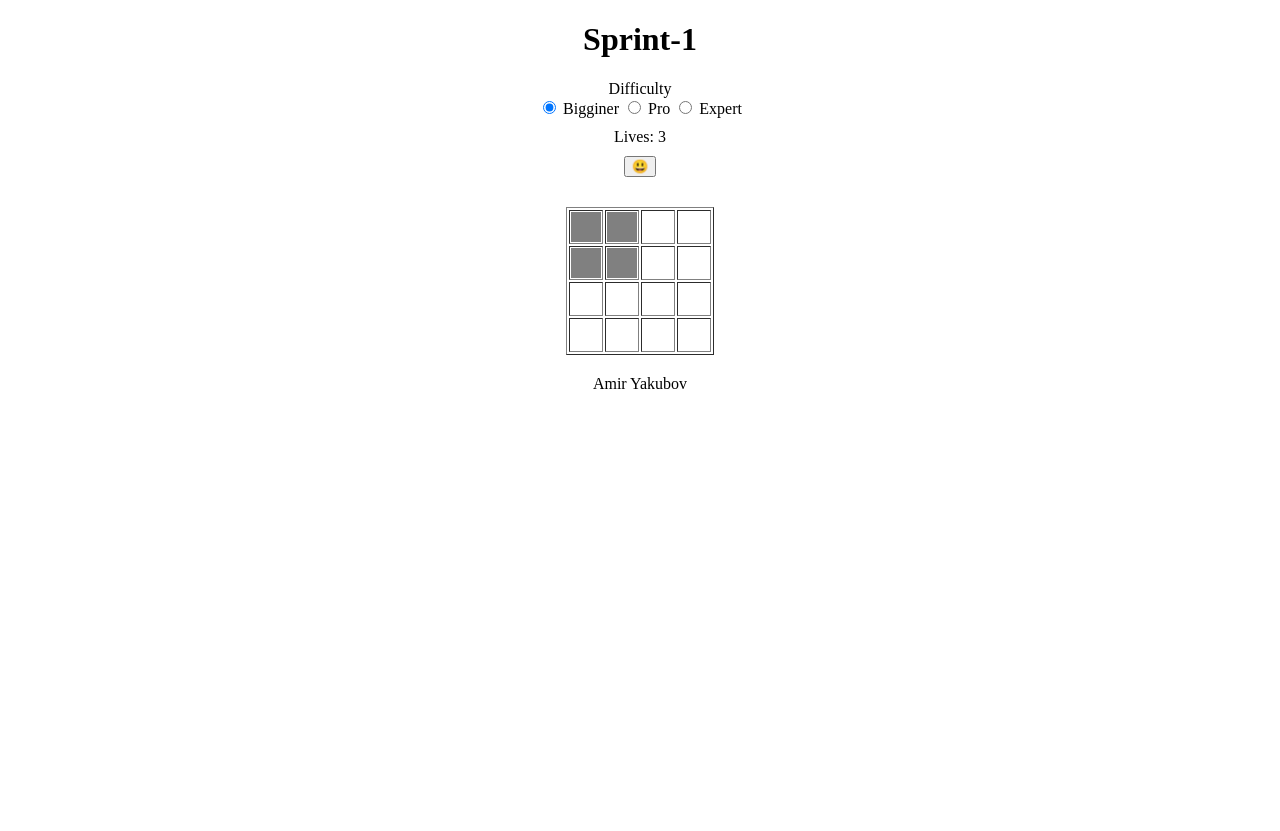
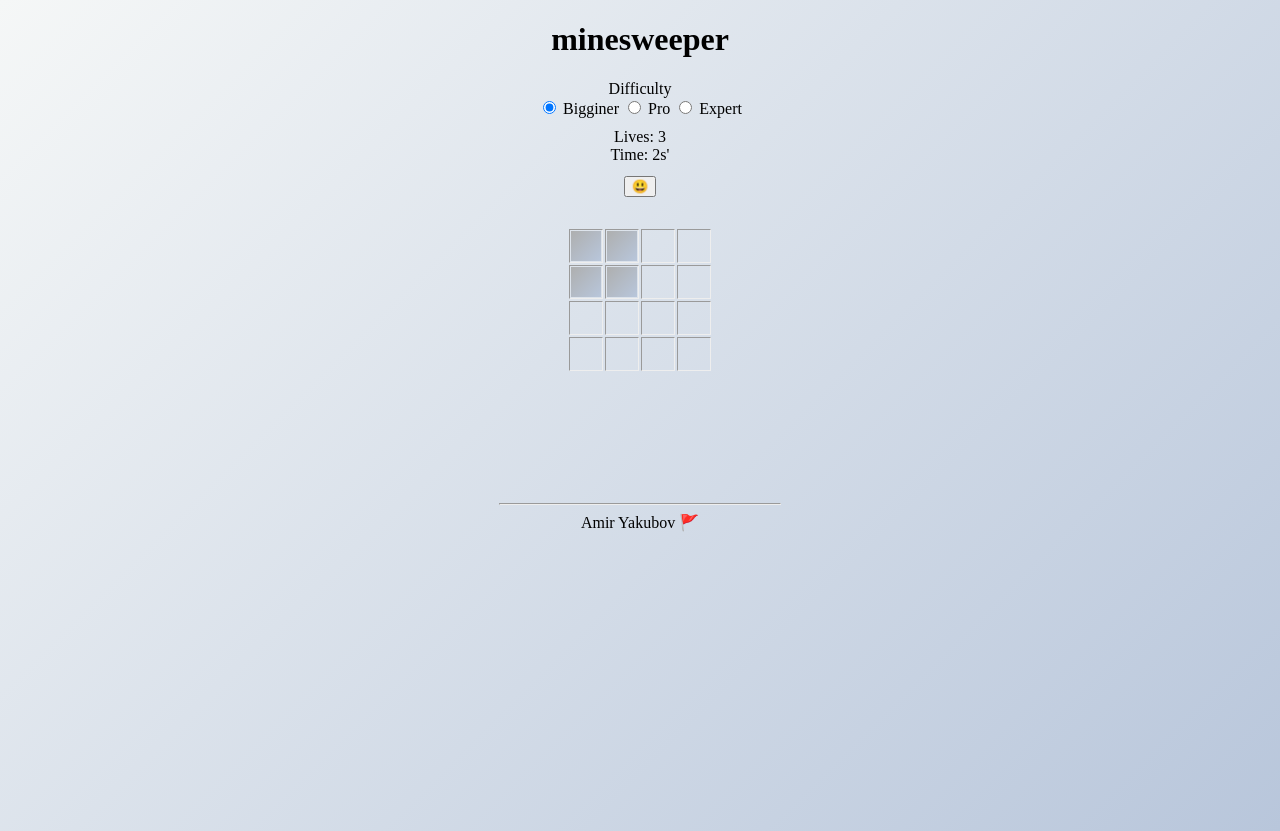
Before and after one commit to Amir-Yakubov/Minesweeper, a plain HTML site: page index.html in a window 1280 px wide. Both pictures are taken after a click on the element 586 px from the left and 226 px from the top of the page. Before the commit the page ends 800 px from the top, so only its background shows below. Drawn offline with Linux system fonts and the light colour scheme.

Commit message:
Add files via upload

```diff
--- a/css/style.css
+++ b/css/style.css
@@ -1,6 +1,9 @@
 body {
     text-align: center;
-
+    font-family: assistant;
+    background-image: linear-gradient(315deg, #b8c6db 0%, #f5f7f7 100%);
+    min-block-size: 800px;
+    margin-block: 10px;
 }
 
 .playAgain {
@@ -8,21 +11,25 @@ body {
 }
 
 table {
+    cursor: pointer;
     margin-inline: auto;
     margin-block: 20px;
+    border: none;
 }
 
 td {
     height: 30px;
     width: 30px;
+    line-height: 30px;
+    font-weight: bold;
+    font-size: 20px;
 }
 
 .not-exposed {
     line-height: 30px;
     height: 30px;
     width: 30px;
-    background-color: grey;
-    color: azure;
+    background-image: linear-gradient(315deg, #b8c6db 0%, #aeafaf 100%);
     opacity: 0;
 }
 
@@ -30,10 +37,29 @@ td {
     line-height: 30px;
     height: 30px;
     width: 30px;
-    background-color: grey;
-    color: azure;
+    background-image: linear-gradient(315deg, #b8c6db 0%, #aeafaf 100%);
 }
 
 .lives {
     margin-block-start: 10px;
 }
+
+.flag {
+    background-image: linear-gradient(315deg, #b8c6db 0%, #f5f7f7 100%);
+    line-height: 30px;
+    height: 30px;
+    width: 30px;
+    opacity: 1;
+}
+
+.clockText {
+    min-height: 20px;
+}
+
+.status-text {
+    font-size: 50px;
+    font-weight: 900;
+    height: 100px;
+    margin-block-end: 10px;
+    line-height: 100px;
+}
--- a/index.html
+++ b/index.html
@@ -3,11 +3,11 @@
 
 <head>
     <link rel="stylesheet" href="css/style.css">
-    <title>Sprint-1</title>
+    <title>Sprint1-Amir Yakubov</title>
 </head>
 
 <body onload="onInitGame()">
-    <h1>Sprint-1</h1>
+    <h1>minesweeper</h1>
 
     <div class="difficulty">
         <legend>Difficulty</legend>
@@ -21,7 +21,6 @@
     </div>
 
     <div class="gameZone">
-
         <div class="game-modal">
             <div class="lives">Lives: 3</div>
             <div class="clockText"></div>
@@ -33,7 +32,9 @@
 
     </div>
 
-    <footer>Amir Yakubov</footer>
+    <div class="status-text"></div>
+    <hr style="width:280px">
+    <footer>Amir Yakubov &#128681</footer>
 
     <script src="js/main.js"></script>
     <script src="js/utils.js"></script>
--- a/js/main.js
+++ b/js/main.js
@@ -1,46 +1,44 @@
 
-const MINE = '&#10038'
+const MINE = '💣'
+const FLAG = '🚩'
 
-//  A Matrix containing cell objects: Each cell:
 var gBoard
 var gGame
-// This is an object by which the board size is set
-// (in this case: 4x4 board and how many mines to put)
+var interval
+var timeControl = {
+    pageLoadTime: Date.now(),
+    isTimerOff: true,
+    delta: 0
+}
 
 gLevel = {
-    SIZE: 4, MINES: 2
+    MINES: 2
 }
 
-// This is an object in which you can keep and update the current game state:
-// isOn: Boolean, when true we let the user play
-// shownCount: How many cells are shown
-// markedCount: How many cells are marked (with a flag)
-// secsPassed: How many seconds passed
-
-function onInitGame() {
-    // This is called when page loads
-
+function onInitGame(boardSideZise = 4) {
     gGame = {
         isOn: true,
         shownCount: 0,
         markedCount: 0,
+        explodedMineCount: 0,
         secsPassed: 0,
         lives: 3
     }
 
+    timeControl = {
+        pageLoadTime: Date.now(),
+        isTimerOff: true,
+        delta: 0
+    }
+    interval = 0
     onDifficultyPress()
-    gBoard = builBoard()
-    console.log(gBoard)
+    onCellMarked()
+    gBoard = builBoard(boardSideZise)
     renderBoard(gBoard)
-
+    renderLives()
 }
 
 function builBoard(boardSideZise = 4) {
-    // Builds the board
-    // Set mines at random locations
-    // Call setMinesNegsCount()
-    // Return the created board
-
     var board = []
 
     for (var i = 0; i < boardSideZise; i++) {
@@ -50,7 +48,7 @@ function builBoard(boardSideZise = 4) {
                 minesAroundCount: 0,
                 isShown: false,
                 isMine: false,
-                isMarked: true
+                isMarked: false
             }
         }
     }
@@ -58,14 +56,13 @@ function builBoard(boardSideZise = 4) {
 }
 
 function setMinesNegsCount(board) {
-    // Count mines around each cell and set the cell's minesAroundCount.
     for (var i = 0; i < board.length; i++) {
         for (var j = 0; j < board[0].length; j++) {
             var currCell = board[i][j]
             if (currCell.isMine) continue
+            if (currCell.isMarked) continue
             var currCellCount = cellCountNegs(board, i, j)
             currCell.minesAroundCount = currCellCount
-            // console.log('currCell.minesAroundCount', currCell.minesAroundCount)
         }
     }
 }
@@ -83,29 +80,38 @@ function cellCountNegs(board, idxI, idxJ) {
             if (currCell.isMine === true) negsCount++
         }
     }
-    // console.log('negsCount', negsCount)
     return negsCount
 }
 
 function renderBoard(board) {
-    // Render the board as a <table> to the page
     var strHTML = ''
-    var CellFilling = ''
+    var cellFilling = ''
     var className = ''
+    var color = ''
 
     for (var i = 0; i < board.length; i++) {
         strHTML += '<tr>'
 
         for (var j = 0; j < board[0].length; j++) {
+            var cell = board[i][j]
 
-            var cell = board[i][j]
-            if (cell.isMine) CellFilling = MINE
-            else CellFilling = cell.minesAroundCount
-            if (!CellFilling) CellFilling = ''
+            color = rendColor(cell.minesAroundCount)
+            cellFilling = `<span style="color: ${color}">${cell.minesAroundCount}</span>`
 
-            className = (!cell.isShown) ? 'not-exposed' : 'exposed'
+            if (!cell.minesAroundCount) cellFilling = ''
+            if (cell.isMine) cellFilling = MINE
 
-            strHTML += `<td class="cell" onclick="onCellClicked(this,${i}, ${j})"><div class="${className} i-${i}-j-${j}">${CellFilling}</div></td>`
+            if (cell.isShown) {
+                className = 'exposed'
+            } else {
+                className = 'not-exposed'
+                if (cell.isMarked) {
+                    className += ` flag`
+                    cellFilling = FLAG
+                }
+            }
+
+            strHTML += `<td class="cell" onclick="onCellClicked(this,${i}, ${j})"><div class="${className} i-${i}-j-${j}">${cellFilling}</div></td>`
         }
         strHTML += '</tr>\n'
     }
@@ -115,68 +121,126 @@ function renderBoard(board) {
 }
 
 function onCellClicked(elCell, cellIdxI, cellIdxJ) {
+    var elCurrEmptyCell = elCell.querySelector(`.not-exposed`)
+    var currCell = gBoard[cellIdxI][cellIdxJ]
 
-    if (!gGame.isOn) return
-    if (cellIdxI < 0 || cellIdxI >= gBoard.length || cellIdxJ < 0 || cellIdxJ >= gBoard[0].length) return
-    var currCell = gBoard[cellIdxI][cellIdxJ]
-    if (currCell.isShown) return
+    if (timeControl.isTimerOff) {
+
+        timeControl.pageLoadTime = Date.now()
+        interval = setInterval(timer, 1000)
+    }
+
+    if (!gGame.isOn) return // game is not active
+    if (currCell.isMarked) return // this cell is a flag
+    if (currCell.isShown) return // this cell already shown
+    if (currCell.isMine) { // this cell is a mine
+        gGame.explodedMineCount++
+        gGame.lives -= 1
+        renderLives()
+        checkGameOver()
+        if (!gGame.lives) {
+            revealMines()
+            renderBoard(gBoard)
+            gameOver()
+            return
+        }
+        currCell.isShown = true
+        elCurrEmptyCell.style.opacity = '1'
+        gGame.shownCount++
+        return
+    }
 
     if (gGame.shownCount === 0) {
         currCell.isShown = true
-        gGame.shownCount++
-        getMines(gBoard, 2)
+        getMines(gBoard, gLevel.MINES)
         setMinesNegsCount(gBoard)
         renderBoard(gBoard)
     }
 
     currCell.isShown = true
+    elCurrEmptyCell.style.opacity = '1'
     gGame.shownCount++
-
-    var elCurrEmptyCell = elCell.querySelector(`.not-exposed`)
-    elCurrEmptyCell.style.opacity = '1'
+    console.log('cell clicked count', gGame.shownCount)
 
     expandShown(elCell, cellIdxI, cellIdxJ)
 
-    if (gBoard[cellIdxI][cellIdxJ].isMine) {
-        gGame.lives -= 1
-        renderLives()
-        if (!gGame.lives) {
-            gameOver()
-            return
-        }
-    }
-
+    checkGameOver()
 }
 
-function cellMarked() {
-    // Called on right click to mark a cell (suspected to be a mine)
-    // Search the web (and implement) how to hide the context menu on right click
-    const noContext = document.getElementById(`.board`);
+function onCellMarked() {
+    var elBoard = document.querySelector(`.board`);
+    elBoard.addEventListener('contextmenu', (event) => {
+        event.preventDefault()
 
-    noContext.addEventListener('contextmenu', (e) => {
-        console.log(e)
+        var classes = event.target.classList // class list function return an array
+        console.log(event.target)
+        var currCellIndexs = classes[1].split('-') // to get td indexs
+        var i = currCellIndexs[1] // array classes: [[i][0][j][0]]
+        var j = currCellIndexs[3] // need the second and the last
+        var currCell = gBoard[i][j]
+
+        if (currCell.isShown) return
+
+        if ((classes.contains('flag'))) {
+            currCell.isMarked = false
+            classes.remove('flag')
+        }
+        else {
+            currCell.isMarked = true
+            classes.add('flag')
+        }
+
+        if (classes.contains('flag')) { // after the shift check if flag
+            event.target.innerText = FLAG
+            gGame.markedCount++
+            gBoard[i][j].isMarked = true
+
+        } else if (gBoard[currCellIndexs[1]][currCellIndexs[3]].isMine) {
+            event.target.innerText = MINE
+            gGame.markedCount--
+            gBoard[i][j].isMarked = false
+
+        } else {
+            (event.target.innerText = '')
+            gGame.markedCount--
+            gBoard[i][j].isMarked = false
+        }
+
     });
 }
 
 function checkGameOver() {
-    // Game ends when all mines are marked, and all the other cells are shown
+    var elgameModal = document.querySelector('.status-text')
+    var numOfCells = gBoard.length ** 2
+
+    if ((gGame.markedCount + gGame.shownCount) === numOfCells && gGame.explodedMineCount === 0) {
+        elgameModal.innerText = 'Winner!'
+        stopTimer()
+    }
+    else if ((gGame.markedCount + gGame.shownCount) === numOfCells) {
+        elgameModal.innerText = 'Game over..'
+        stopTimer()
+    }
 }
 
 function expandShown(elCell, i, j) {
-    // When user clicks a cell with no mines around, we need to open not only that cell, but also its neighbors.
-    // NOTE: start with a basic implementation that only opens the non-mine 1st degree neighbors
-    // BONUS: if you have the time later, try to work more like the real algorithm (see description at the Bonuses section below)
-    var elCurrEmptyCell = elCell.querySelector(`.not-exposed`)
-    var emetyCellsIdxs = cellCountEmptyNegs(gBoard, i, j)
-    if (!emetyCellsIdxs) return
 
-    for (var k = 0; k < emetyCellsIdxs.length; k++) {
-        var negsI = emetyCellsIdxs[k].i
-        var negsj = emetyCellsIdxs[k].j
+    var negs = cellCountEmptyNegs(gBoard, i, j)
+    if (negs.minesIndexs.length > 0) return
+
+    for (var k = 0; k < negs.emtyIndexs.length; k++) {
+
+        var negsI = negs.emtyIndexs[k].i
+        var negsj = negs.emtyIndexs[k].j
         var currEmptyCell = gBoard[negsI][negsj]
-        currEmptyCell.isShown = true
-        elCurrEmptyCell = document.querySelector(`.i-${negsI}-j-${negsj}`)
-        elCurrEmptyCell.style.opacity = (elCurrEmptyCell.innerText === MINE) ? '0' : '1'
+
+        var elCurrEmptyCell = document.querySelector(`.i-${negsI}-j-${negsj}`)
+
+        if (!currEmptyCell.isShown && !currEmptyCell.isMarked) {
+            gGame.shownCount++
+            currEmptyCell.isShown = true
+            elCurrEmptyCell.style.opacity = '1'
+        }
     }
 }
 
@@ -184,9 +248,8 @@ function onDifficultyPress() {
     var elCurrDifficulty = document.querySelector('.difficulty')
 
     elCurrDifficulty.addEventListener('change', (event) => {
-        var elCurrDifficulty = Number(event.target.value)
+        elCurrDifficulty = Number(event.target.value)
 
-        console.log(elCurrDifficulty)
         playAgain(elCurrDifficulty)
     });
 }
@@ -194,7 +257,8 @@ function onDifficultyPress() {
 function playAgain(boardSideZise) {
     elbtn = document.querySelector('.playAgain')
     elbtn.innerText = '😃'
-    onInitGame()
+    stopTimer()
+    onInitGame(boardSideZise)
 }
 
 function getMines(board, numOfMines) {
@@ -202,21 +266,23 @@ function getMines(board, numOfMines) {
     for (var i = 0; i < numOfMines; i++) {
         var idxI = getRandomInt(0, board.length)
         var idxj = getRandomInt(0, board.length)
-        console.log(idxI, idxj)
+        if (board[idxI][idxj].isShown) {
+            numOfMines += 1
+            continue
+        }
+        console.log('Mine', idxI, idxj)
         board[idxI][idxj].isMine = true
     }
+    console.log(' ')
 }
 
 function gameOver() {
+    stopTimer()
     var elLIvesText = document.querySelector('.lives')
     elLIvesText.innerText = `Game Over!`
     elbtn = document.querySelector('.playAgain')
     elbtn.innerText = '🤯'
     gGame.isOn = false
-}
-
-function win() {
-
 }
 
 function renderLives() {
@@ -226,18 +292,56 @@ function renderLives() {
 
 function cellCountEmptyNegs(board, idxI, idxJ) {
     var emtyIndexs = []
-    var mineNegs = []
+    var minesIndexs = []
 
     for (var i = idxI - 1; i <= idxI + 1; i++) {
 
         if (i < 0 || i >= board.length) continue
         for (var j = idxJ - 1; j <= idxJ + 1; j++) {
             if (i === idxI && j === idxJ) continue
+            // if (i === idxI)
             if (j < 0 || j >= board[0].length) continue
             var elCurrDiv = document.querySelector(`.i-${i}-j-${j}`)
-            if (elCurrDiv.innerText === '✶') mineNegs.push({ i, j })
-            else emtyIndexs.push({ i, j })
+            if (elCurrDiv.innerText !== MINE && !gBoard[i][j].isShown) emtyIndexs.push({ i, j })
+            if (elCurrDiv.innerText === MINE) minesIndexs.push({ i, j })
         }
     }
-    return emtyIndexs
+    return { emtyIndexs, minesIndexs }
 }
+
+function revealMines() {
+    for (var i = 0; i < gBoard.length; i++) {
+        for (var j = 0; j < gBoard[0].length; j++) {
+            if (gBoard[i][j].isMine) gBoard[i][j].isShown = true
+        }
+    }
+}
+
+function rendColor(cellFilling) {
+    var numberColor = ''
+
+    var colors = ['blue', 'green', 'red', 'darkblue', 'darkgreen', 'darkred']
+    for (var x = 1; x <= cellFilling + 1; x++) {
+        if (cellFilling === x) {
+            numberColor = colors[x - 1]
+            break
+        }
+    }
+    return numberColor
+}
+
+function stopTimer() {
+    clearInterval(interval);
+}
+
+function timer() {
+
+    if (gGame.isOn) {
+        var start = Date.now();
+        var elField = document.querySelector('.clockText')
+        timeControl.delta = start - timeControl.pageLoadTime;
+        timeControl.delta = Math.floor(timeControl.delta / 1000); // in seconds
+        elField.innerText = `Time: ${timeControl.delta}s'`
+        timeControl.isTimerOff = false;
+    }
+}
```
